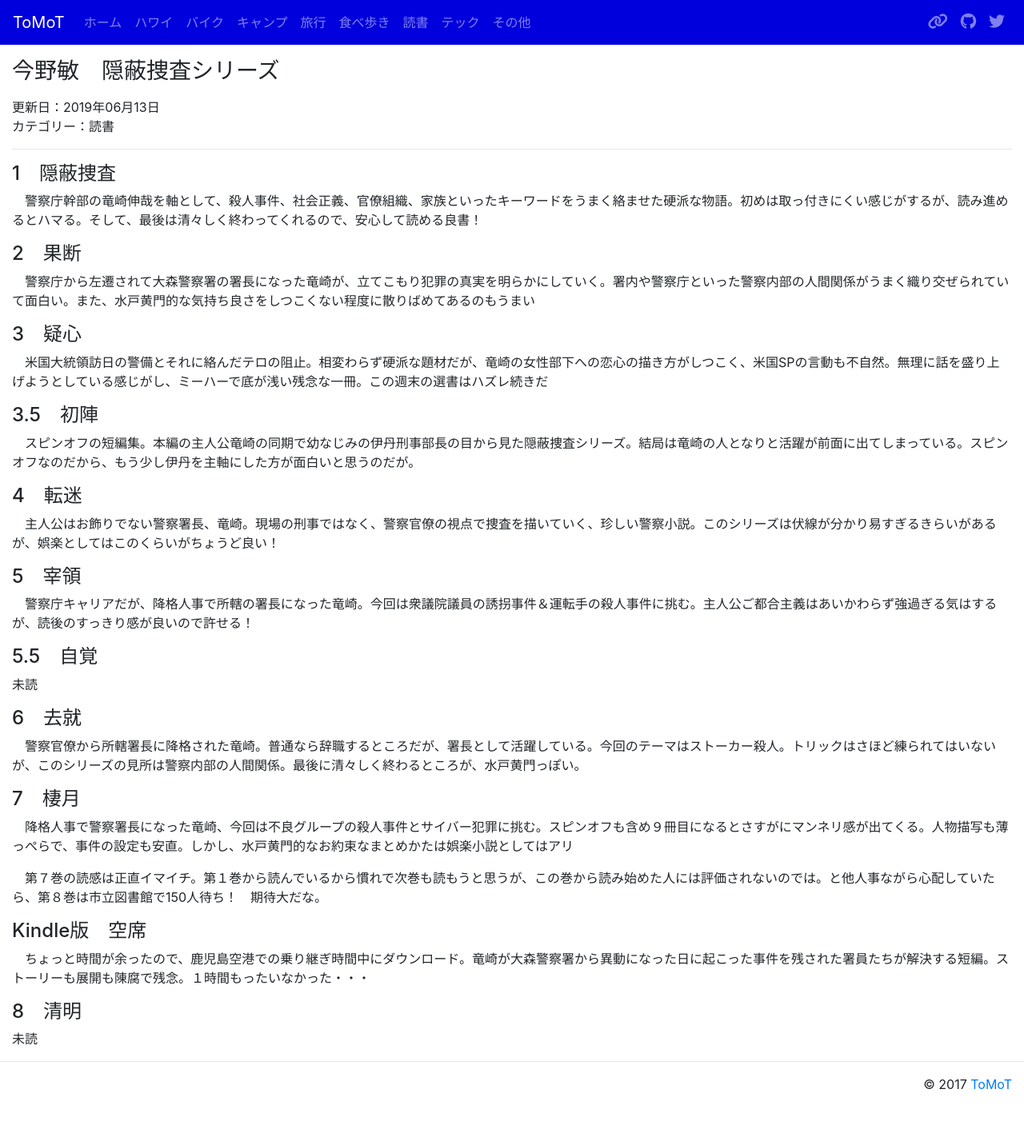
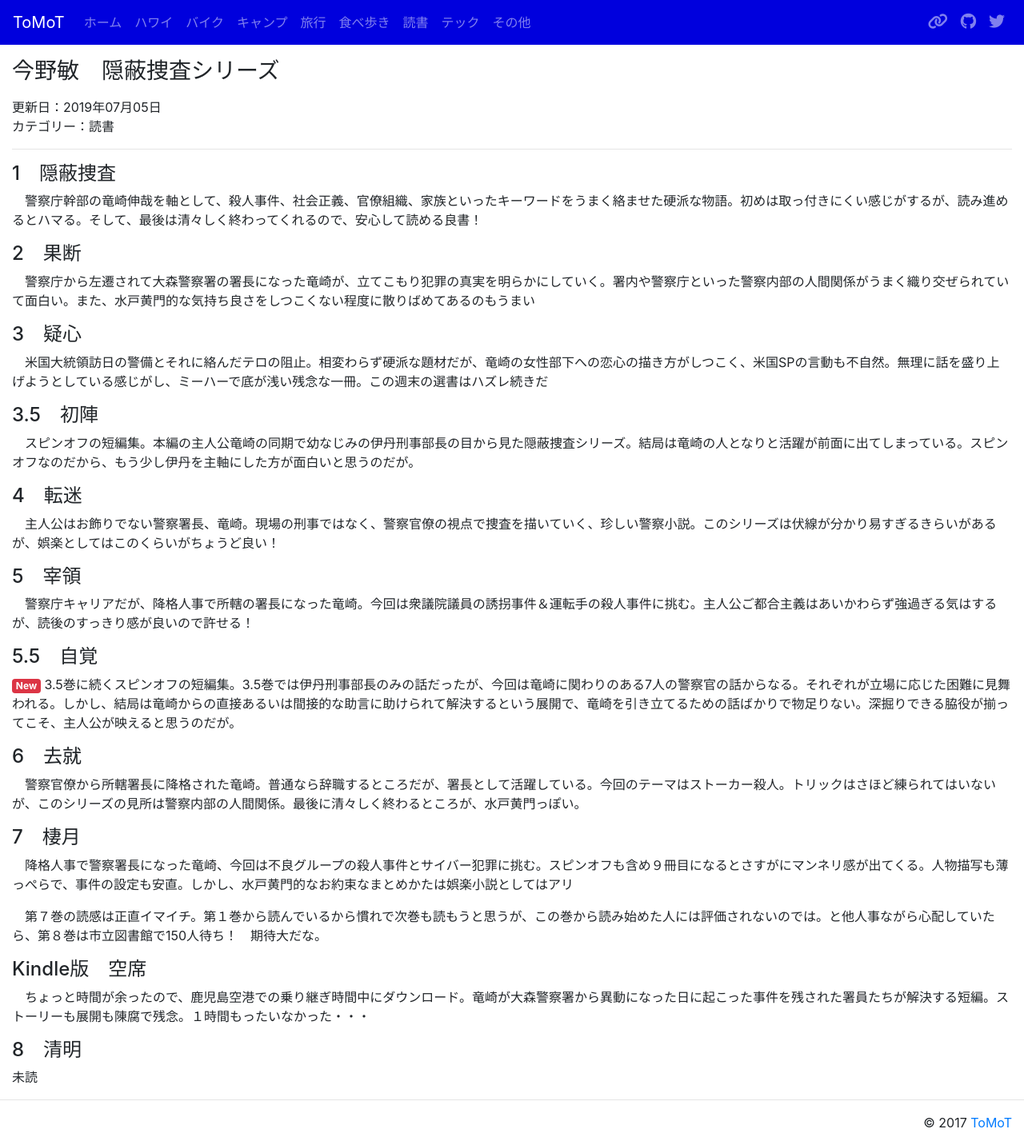
Before and after one commit to tomot/tomot.github.io, a Jekyll site: the page built from pages/book-konno.md, in a window 1280 px wide. Shown: the whole page at 80% size. Built offline with Jekyll 4.4.1, drawn with Linux system fonts in a browser that asks for light colours; nearby versions of some CDN libraries; before the commit the page ends 1384 px from its top, so only the background shows below that.

Commit message:
add a book by Konno

```diff
--- a/pages/book-konno.md
+++ b/pages/book-konno.md
@@ -1,7 +1,7 @@
 ---
 layout: page
 title: 今野敏　隠蔽捜査シリーズ
-date: 2019-06-13
+date: 2019-07-05
 categories: 読書
 ---
 #### 1　隠蔽捜査
@@ -30,7 +30,8 @@ categories: 読書
 
 #### 5.5　自覚
 
-未読
+<span class="badge badge-danger">New</span>
+3.5巻に続くスピンオフの短編集。3.5巻では伊丹刑事部長のみの話だったが、今回は竜崎に関わりのある7人の警察官の話からなる。それぞれが立場に応じた困難に見舞われる。しかし、結局は竜崎からの直接あるいは間接的な助言に助けられて解決するという展開で、竜崎を引き立てるための話ばかりで物足りない。深掘りできる脇役が揃ってこそ、主人公が映えると思うのだが。
 
 #### 6　去就
 
```
Also changed, not shown: book.md (+2 -2 lines), index.md (+1 -1 lines).
